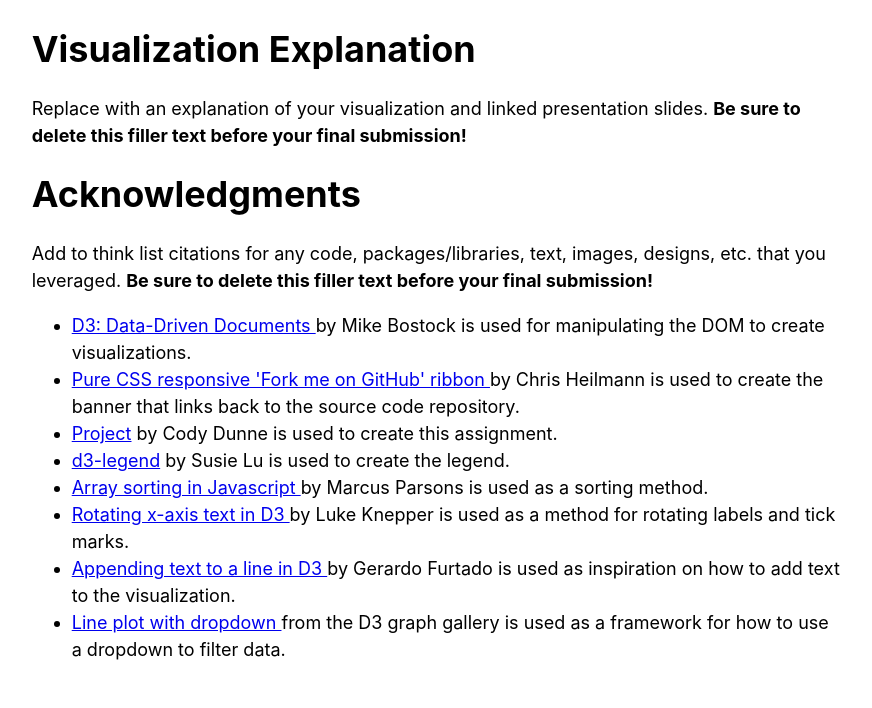
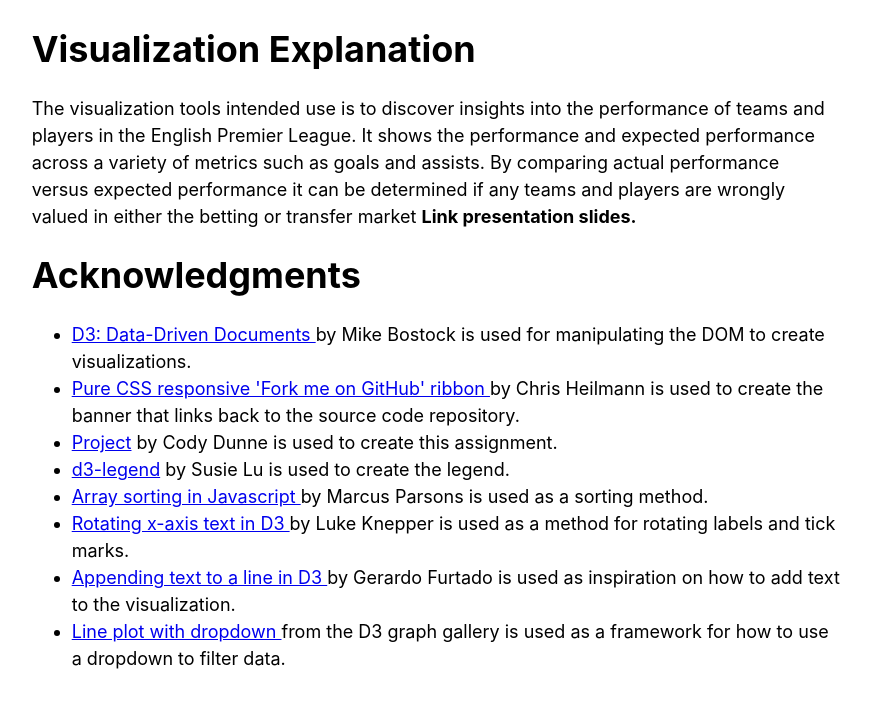
Before and after one commit to DS4200-S22/final-project-visualize-soccer-performance, a plain HTML site: page index.html in a window 1280 px wide. Shown: the part 2353-3061 px from the top of the page, without its empty margins (204-1076 px from the left). Drawn offline with Linux system fonts and the light colour scheme.

Commit message:
Updated home page content

```diff
--- a/index.html
+++ b/index.html
@@ -12,7 +12,8 @@
 
 
 <body>
-  <p id=repo-link><span><a href='https://github.com/DS4200-S22/final-project-visualize-soccer-performance'>Link to GitHub Repo</a></span>
+  <p id=repo-link><span><a href='https://github.com/DS4200-S22/final-project-visualize-soccer-performance'>Link to
+        GitHub Repo</a></span>
   </p>
   <div class='content-column'>
     <h1>Expected Performance in the English Premier League</h1>
@@ -59,25 +60,27 @@
     <h1>Demo Video</h1>
     <p>
       Embed an MP4 demo video using the HTML5 &lt;video&gt; tag. For example, below is a screen recording Prof. Cody
-      Dunne made of Mike Bostock's flexible transitions in D3. <strong>Be sure to delete this filler text before your
-        final submission!</strong>
+      Dunne made of Mike Bostock's flexible transitions in D3.
+      <strong>Be sure to delete this filler text before your final submission!</strong>
     </p>
     <video controls width='100%'>
       <source src='http://www.ccs.neu.edu/home/cody/courses/shared/d3-flexible-transitions.mp4' type='video/mp4'>
-      <p>Your browser doesn't support HTML5 video. Here is
-        a <a href='http://www.ccs.neu.edu/home/cody/courses/shared/d3-flexible-transitions.mp4'>link to the video</a>
-        instead.</p>
+      <p>Your browser doesn't support HTML5 video. Here is a
+        <a href='http://www.ccs.neu.edu/home/cody/courses/shared/d3-flexible-transitions.mp4'>link to the video</a>
+        instead.
+      </p>
     </video>
     <h1>Visualization Explanation</h1>
     <p>
-      Replace with an explanation of your visualization and linked presentation slides. <strong>Be sure to delete this
-        filler text before your final submission!</strong>
+      The visualization tools intended use is to discover insights into the
+      performance of teams and players in the English Premier League. It
+      shows the performance and expected performance across a variety of
+      metrics such as goals and assists. By comparing actual performance
+      versus expected performance it can be determined if any teams and
+      players are wrongly valued in either the betting or transfer market
+      <strong>Link presentation slides.</strong>
     </p>
     <h1>Acknowledgments</h1>
-    <p>
-      Add to think list citations for any code, packages/libraries, text, images, designs, etc. that you leveraged.
-      <strong>Be sure to delete this filler text before your final submission!</strong>
-    </p>
     <ul>
       <li>
         <a href='https://d3js.org/'>
```
